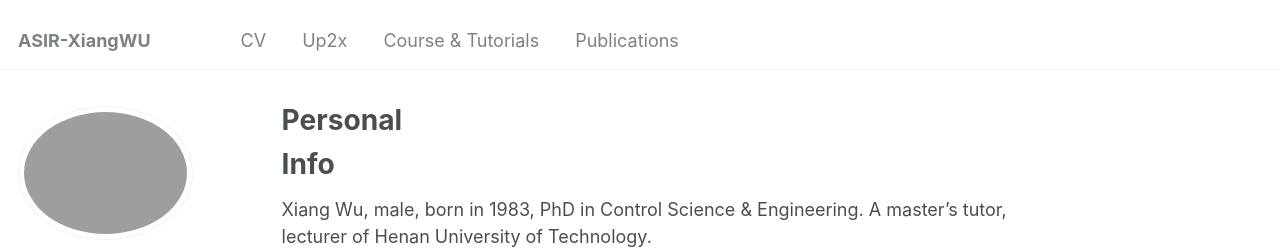
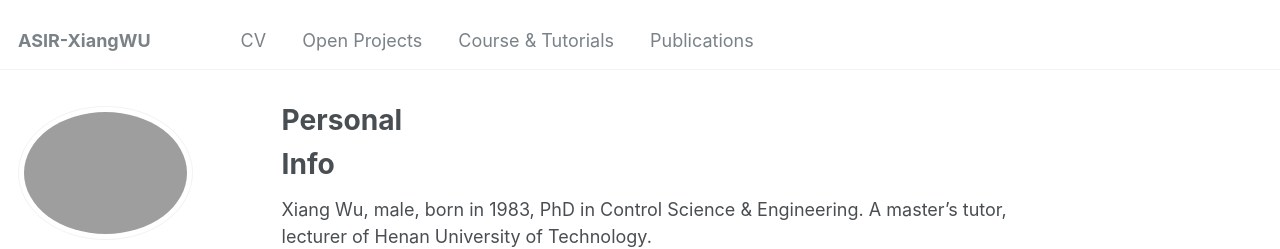
Before and after one commit to xiangwu/xiangwu.github.io, a Jekyll site: the page built from _pages/about.md, in a window 1280 px wide. Shown: the top 249 px of the page. Built offline with Jekyll 4.4.1, drawn with Linux system fonts in a browser that asks for light colours; some web fonts are replaced.

Commit message:
Update navigation.yml

```diff
--- a/_data/navigation.yml
+++ b/_data/navigation.yml
@@ -3,8 +3,8 @@ main:
   - title: "CV"
     url: /cv/
 
-  - title: "Up2x"
-    url: /up2x/
+  - title: "Open Projects"
+    url: /OpenProject/
 
   - title: "Course & Tutorials"
     url: /teaching/
```
